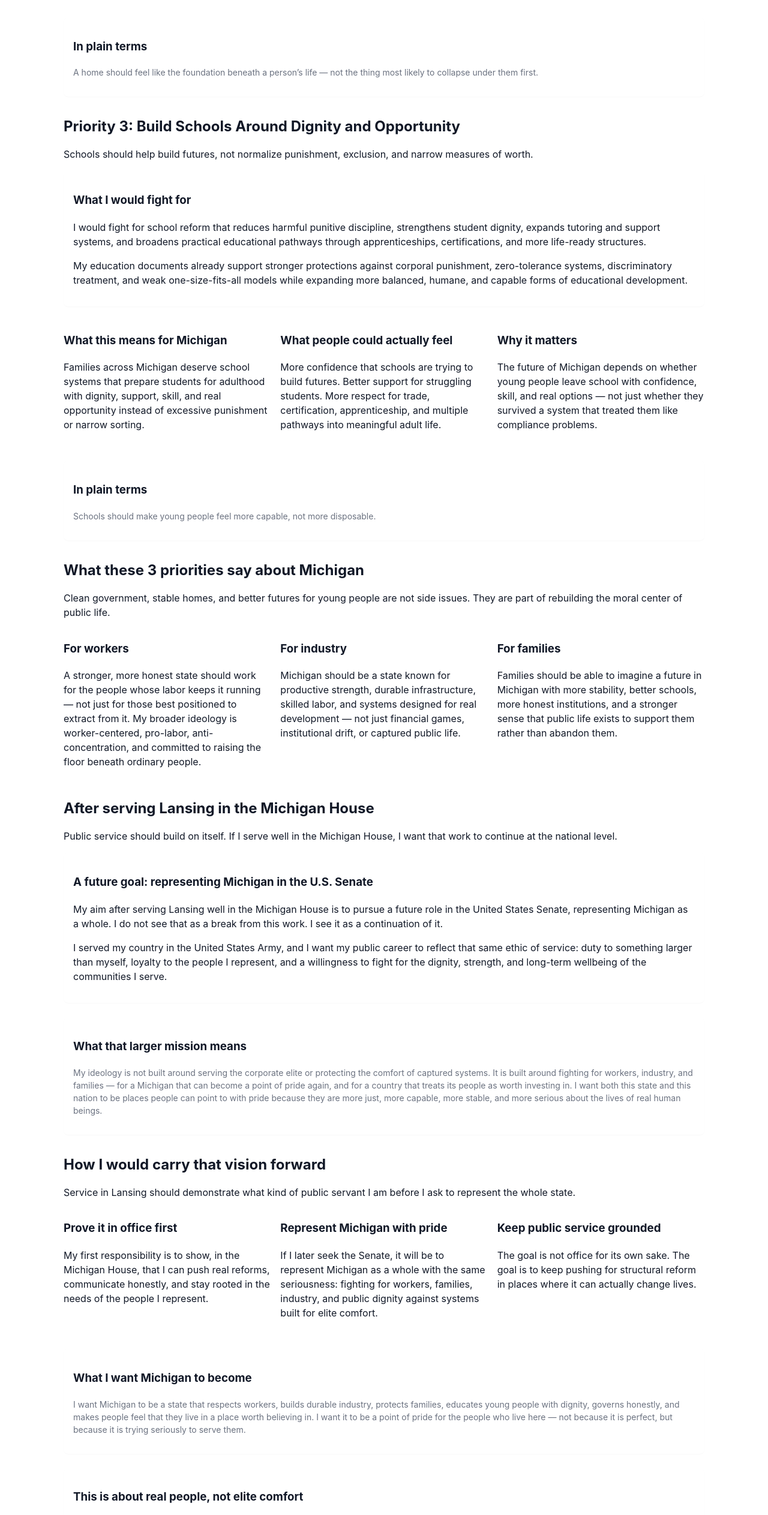
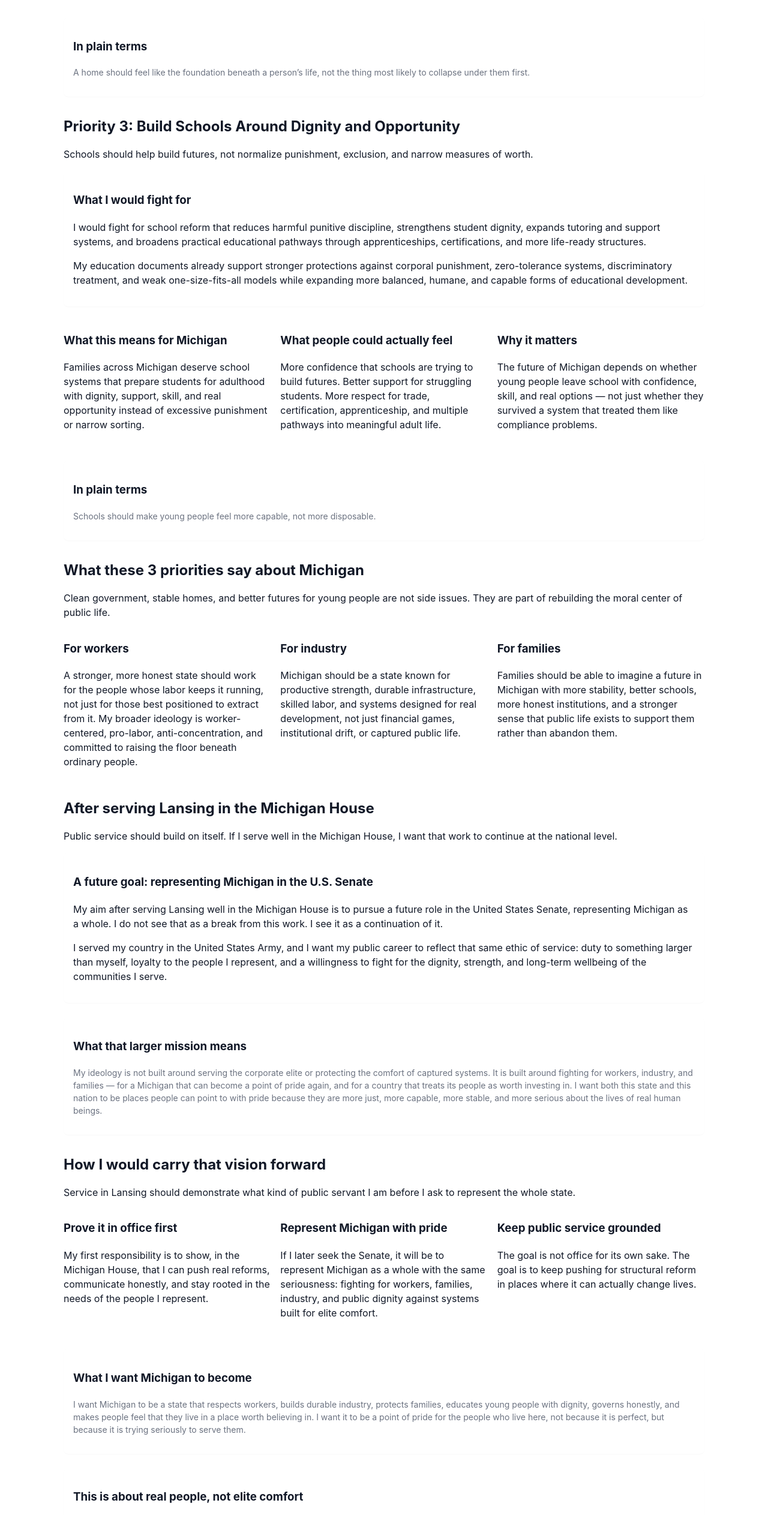
Before and after one commit to joshuaokent-spec/Initial-campaign-site-template, a website: page for-michigan.html in a window 1280 px wide. Shown: the part 2085-4611 px from the top of the page at 60% size. Drawn offline with Linux system fonts and the light colour scheme.

Commit message:
fixing some issues in the michigan page

```diff
--- a/for-michigan.html
+++ b/for-michigan.html
@@ -47,7 +47,7 @@
           Government for People, Not Power. Practical Reform for Public Good.
           The same priorities I would fight for on behalf of Lansing can also help strengthen Michigan as a whole:
           cleaner government, more stable housing, and schools built around dignity and opportunity.
-          My goal is to help make this state a place of pride for workers, families, students, and communities —
+          My goal is to help make this state a place of pride for workers, families, students, and communities,
           not a place where ordinary people are asked to live with instability while power serves itself.
         </p>
       </div>
@@ -182,7 +182,7 @@
         <div class="card" style="margin-bottom: 2rem;">
           <h3>In plain terms</h3>
           <p class="micro">
-            A home should feel like the foundation beneath a person’s life — not the thing most likely to collapse under them first.
+            A home should feel like the foundation beneath a person’s life, not the thing most likely to collapse under them first.
           </p>
         </div>
 
@@ -251,7 +251,7 @@
           <article class="issue">
             <h3>For workers</h3>
             <p>
-              A stronger, more honest state should work for the people whose labor keeps it running — not just for those best positioned to extract from it.
+              A stronger, more honest state should work for the people whose labor keeps it running, not just for those best positioned to extract from it.
               My broader ideology is worker-centered, pro-labor, anti-concentration, and committed to raising the floor beneath ordinary people.
             </p>
           </article>
@@ -260,7 +260,7 @@
             <h3>For industry</h3>
             <p>
               Michigan should be a state known for productive strength, durable infrastructure, skilled labor,
-              and systems designed for real development — not just financial games, institutional drift, or captured public life.
+              and systems designed for real development, not just financial games, institutional drift, or captured public life.
             </p>
           </article>
 
@@ -340,7 +340,7 @@
           <p class="micro">
             I want Michigan to be a state that respects workers, builds durable industry, protects families,
             educates young people with dignity, governs honestly, and makes people feel that they live in a place worth believing in.
-            I want it to be a point of pride for the people who live here — not because it is perfect, but because it is trying seriously to serve them.
+            I want it to be a point of pride for the people who live here, not because it is perfect, but because it is trying seriously to serve them.
           </p>
         </div>
 
@@ -349,7 +349,7 @@
           <p class="micro">
             My politics are grounded in the belief that the lives of ordinary people should matter more than the preferences
             of the wealthy, the insulated, and the captured institutions that too often dominate public life.
-            If I am given the chance to serve, I want to use that service to help reform the lives of real people —
+            If I am given the chance to serve, I want to use that service to help reform the lives of real people,
             not to make the corporate elite more comfortable while everyone else is told to endure decline with patience.
           </p>
           <p class="micro">
```
